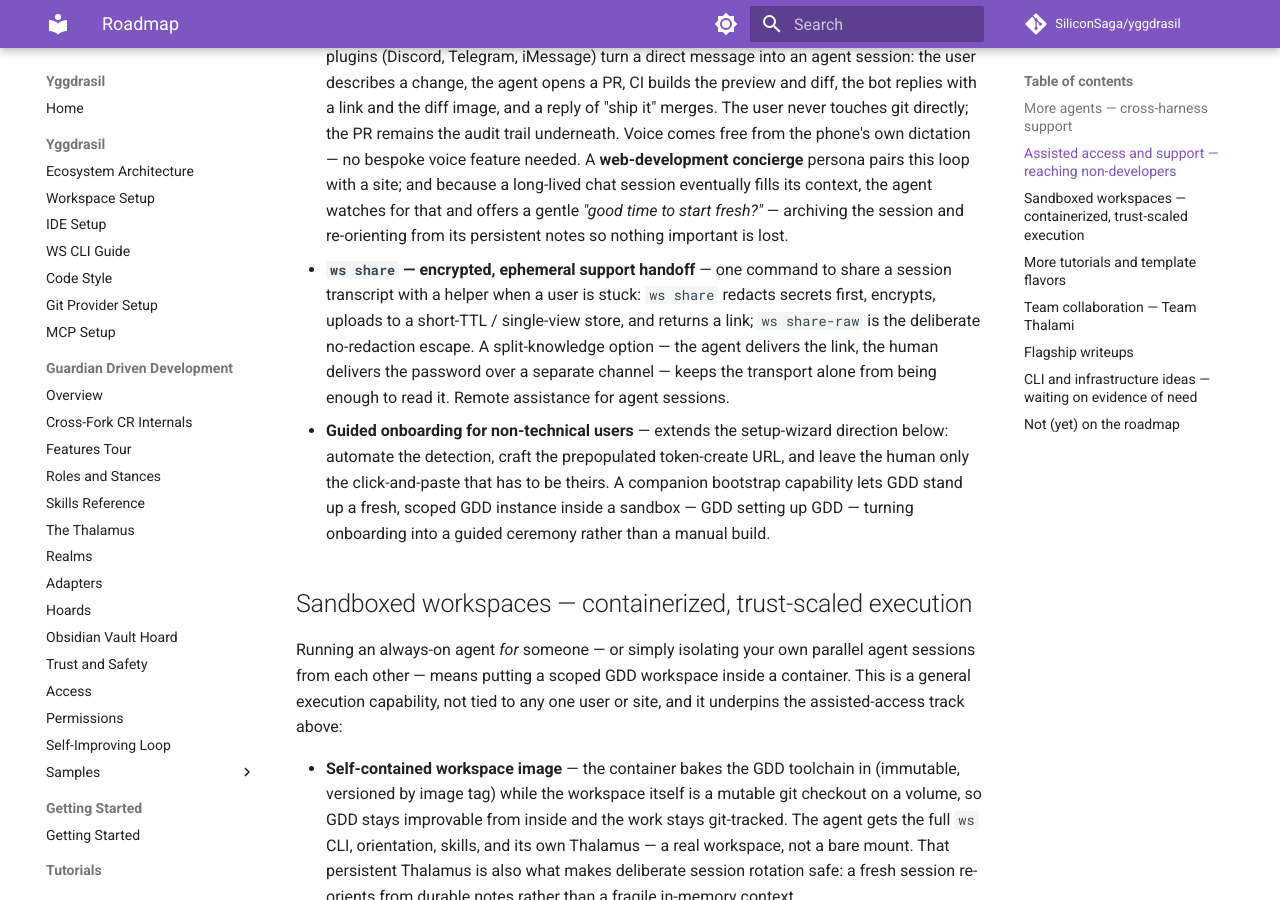
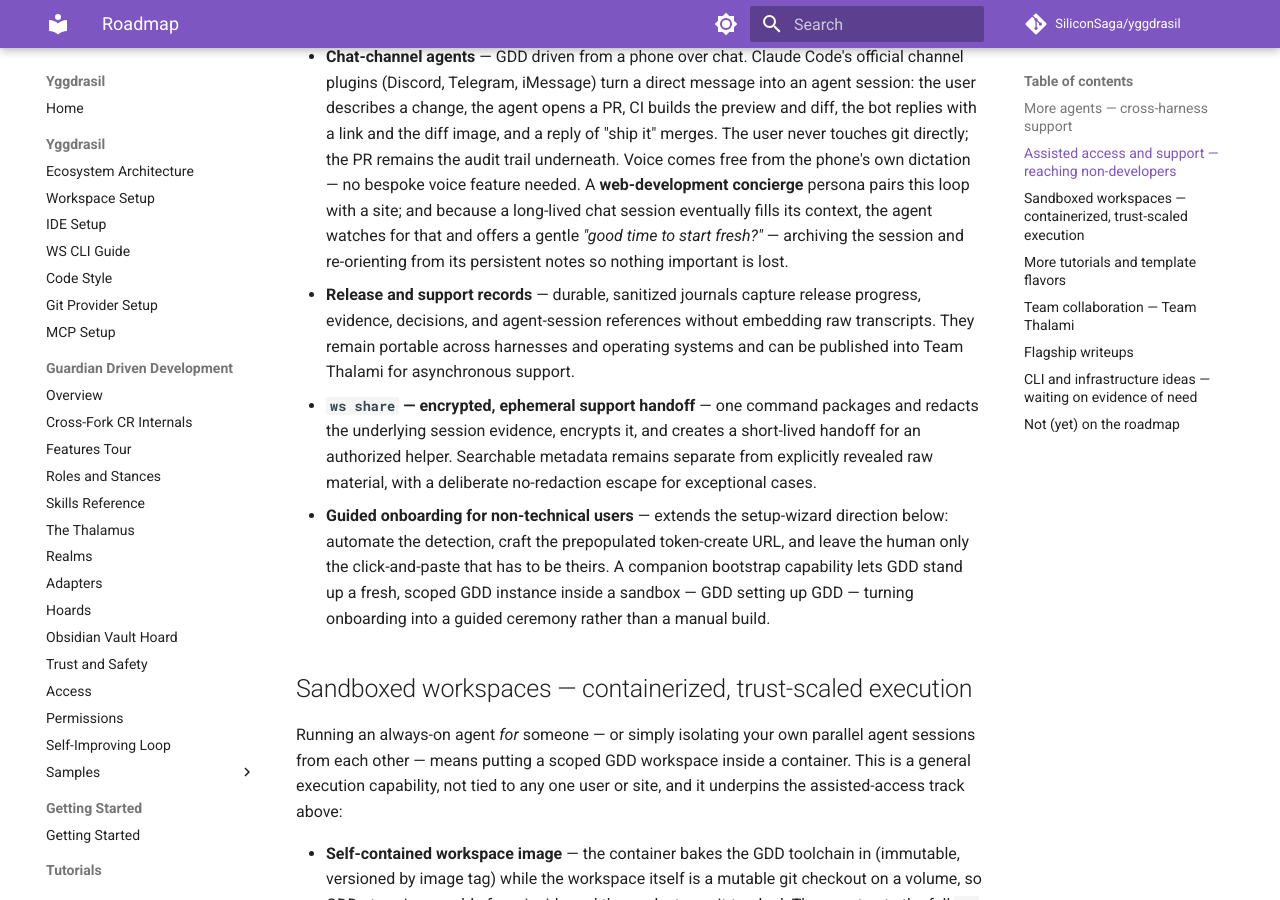
Before and after one commit to SiliconSaga/yggdrasil, an MkDocs documentation site: the page built from docs/gdd/roadmap.md, in a window 1280 px wide and 900 px high, scrolled down 1506 px. Built offline with MkDocs 1.6.1 and Material for MkDocs 9.7.7, drawn with Linux system fonts in a browser that asks for light colours; comment, search, counter and statistics services are not loaded; some of the changed text lies outside the part shown.

Commit message:
docs(roadmap): refine support handoff direction
Clarify the boundary between durable sanitized support records and intentionally ephemeral raw-session handoffs. Keep agent-specific interaction semantics in each harness guide while preserving an agent-neutral shared contract.

Co-Authored-By: Codex GPT-5 <noreply@openai.com>

```diff
--- a/docs/gdd/roadmap.md
+++ b/docs/gdd/roadmap.md
@@ -8,7 +8,7 @@ The biggest post-1.0 track. The portable layers are already agent-neutral — `A
 
 - **Codex** — actively in progress: session-scoped commit attribution already works cross-agent, two focused Codex hooks now ship in-repo, and the compatibility bundle (startup/skill discovery, permission semantics, auth/review/MCP, setup validation) is underway.
   - **Cross-agent hooks, shipped** — a "Kubernetes guard" to help prevent accidental changes was implemented both within `ws` and as harness hooks for _both_ Claude and Codex, with the required subtle differences; a second Codex hook delivers the workflow redirects (raw `git commit`/`git push`/provider commands → the `ws` wrappers) by reading the same committed `[redirect-commands]` rules the Claude hook uses — the first slice of the hook policy split below, live.
-  - **Per-agent onboarding docs** — Codex-specific setup guidance will live in a `CODEX.md` sibling to `CLAUDE.md` when Codex onboarding is written up; `AGENTS.md` stays agent-agnostic.
+  - **Per-agent onboarding docs** — Codex-specific setup guidance will live in a `CODEX.md` sibling to `CLAUDE.md`; `AGENTS.md` stays agent-agnostic while each harness documents its own approval, sandbox, and interaction semantics.
 - **Gemini and Antigravity** — next on deck once the two enabling primitives land, at which point adding an agent becomes mechanical rather than bespoke:
   - **Skill cross-registration** — skills stay canonical in `.agent/skills/`; a `ws` step registers them into each installed agent's native discovery path (Claude, Codex, Cursor, Antigravity), with stale-link cleanup on realm switches.
   - **Hook policy split** — the hook's *policy* (redirects, destructive-ask patterns, corrective messages) becomes platform-neutral data, with thin per-agent enforcement adapters. Each agent gets the same training loop through its own hook mechanism. The redirect rules already work this way (see above); the remaining sections follow as each agent's adapter needs them.
@@ -20,7 +20,8 @@ The other big post-1.0 track: lowering the barrier for people who aren't develop
 
 - **PR preview deploys + visual diffs** — every pull request to a gh-pages (or other static-site) component gets a live preview URL and an automatic before/after screenshot comparison posted to the PR, so a non-developer can *see* a change before it ships instead of reading a diff. Pure GitHub Actions — no third-party service, no API key — so it ports to any Pages component. Design and first implementation plan are written.
 - **Chat-channel agents** — GDD driven from a phone over chat. Claude Code's official channel plugins (Discord, Telegram, iMessage) turn a direct message into an agent session: the user describes a change, the agent opens a PR, CI builds the preview and diff, the bot replies with a link and the diff image, and a reply of "ship it" merges. The user never touches git directly; the PR remains the audit trail underneath. Voice comes free from the phone's own dictation — no bespoke voice feature needed. A **web-development concierge** persona pairs this loop with a site; and because a long-lived chat session eventually fills its context, the agent watches for that and offers a gentle *"good time to start fresh?"* — archiving the session and re-orienting from its persistent notes so nothing important is lost.
-- **`ws share` — encrypted, ephemeral support handoff** — one command to share a session transcript with a helper when a user is stuck: `ws share` redacts secrets first, encrypts, uploads to a short-TTL / single-view store, and returns a link; `ws share-raw` is the deliberate no-redaction escape. A split-knowledge option — the agent delivers the link, the human delivers the password over a separate channel — keeps the transport alone from being enough to read it. Remote assistance for agent sessions.
+- **Release and support records** — durable, sanitized journals capture release progress, evidence, decisions, and agent-session references without embedding raw transcripts. They remain portable across harnesses and operating systems and can be published into Team Thalami for asynchronous support.
+- **`ws share` — encrypted, ephemeral support handoff** — one command packages and redacts the underlying session evidence, encrypts it, and creates a short-lived handoff for an authorized helper. Searchable metadata remains separate from explicitly revealed raw material, with a deliberate no-redaction escape for exceptional cases.
 - **Guided onboarding for non-technical users** — extends the setup-wizard direction below: automate the detection, craft the prepopulated token-create URL, and leave the human only the click-and-paste that has to be theirs. A companion bootstrap capability lets GDD stand up a fresh, scoped GDD instance inside a sandbox — GDD setting up GDD — turning onboarding into a guided ceremony rather than a manual build.
 
 ## Sandboxed workspaces — containerized, trust-scaled execution
@@ -46,7 +47,7 @@ The [Guarded Kubernetes tutorial](../tutorials/guarded-kubernetes.md) and the gh
 
 ## Team collaboration — Team Thalami
 
-A solid 1.x community-oriented feature. Today's Thalamus is deliberately one human + one agent; teams need their own shared note home. The design instinct: the **realm** is the natural team tier — it already carries shared config, identity, and skills — so a team Thalamus likely lives in or beside the realm rather than as a synced mirror of anyone's personal file. The distinction to get right is *publishing for visibility* (easy — a read-only view of personal notes) versus *moving to team collaboration* (the real feature). This extends the [organization stack](organization-stack.md)'s ceremonies to multi-person seams and gets its own design cycle before any code.
+A solid 1.x community-oriented feature. Today's Thalamus is deliberately one human + one agent; teams need their own shared note home. The design instinct: the **realm** is the natural team tier — it already carries shared config, identity, and skills — so a team Thalamus likely lives in or beside the realm rather than as a synced mirror of anyone's personal file. The distinction to get right is *publishing for visibility* (sanitized release and support records are one early use case) versus *moving to team collaboration* (the real feature). This extends the [organization stack](organization-stack.md)'s ceremonies to multi-person seams and gets its own design cycle before any code.
 
 ## Flagship writeups
 
```
